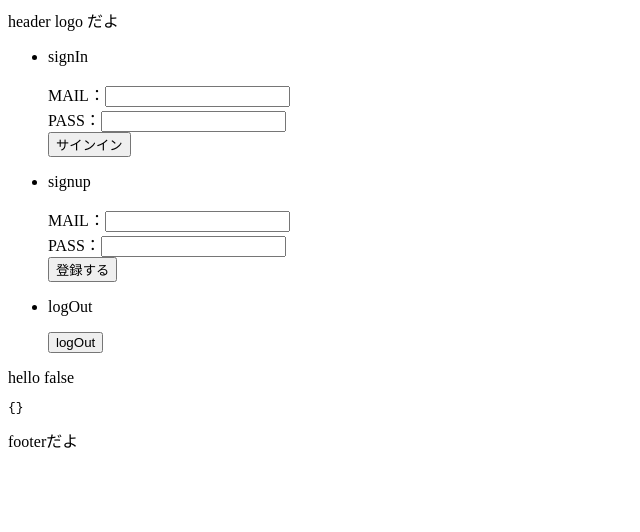
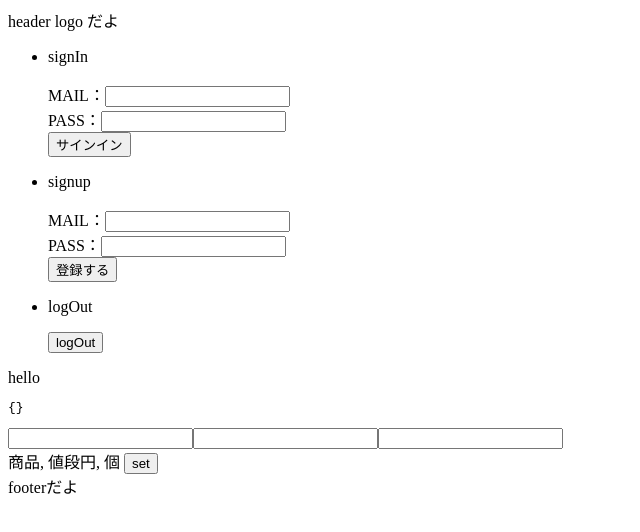
Before and after one commit to no-na-ka/errand_app, a Vue app: page / in a window 1280 px wide. Shown: the top 532 px of the page, without its empty margins (0-640 px from the left). Built offline with nearby package versions, Linux system fonts and the light colour scheme; no server answers.

Commit message:
データベース登録完了

```diff
--- a/database.rules.json
+++ b/database.rules.json
@@ -1,6 +1,6 @@
 {
   "rules": {
-    ".read": false,
-    ".write": false
+    ".read": "auth != null",
+    ".write": "auth != null"
   }
 }
--- a/src/App.vue
+++ b/src/App.vue
@@ -2,6 +2,7 @@
   <div id="app">
     <Header />
     <Home />
+    <ErrandMenuInput />
     <Footer />
   </div>
 </template>
@@ -9,6 +10,7 @@
 <script>
 import Home from './components/Home'
 import Header from './components/Header'
+import ErrandMenuInput from './components/ErrandMenu/ErrandMenuInput'
 import Footer from './components/Footer'
 
 export default {
@@ -16,6 +18,7 @@ export default {
   components: {
     Header,
     Home,
+    ErrandMenuInput,
     Footer
   }
 }
--- a/src/Firebase.js
+++ b/src/Firebase.js
@@ -1,6 +1,8 @@
+import 'firebase/firestore';
+import 'firebase/auth';
+import 'firebase/database'
+
 import firebase from 'firebase/app';
-import "firebase/firestore";
-import "firebase/auth";
 import store from './store'
 
 const firebaseConfig = {
@@ -16,19 +18,30 @@ const firebaseConfig = {
 firebase.initializeApp(firebaseConfig);
 
 export const db = firebase.firestore();
+
 export default {
   ////////// いつものやつ
   init() {
     firebase.initializeApp(firebaseConfig);
     firebase.auth().setPersistence(firebase.auth.Auth.Persistence.SESSION);
   },
-  ////////// ログイン情報保持用
+  ////////// 読み込んだときの処理
+  // ログイン情報保持用
   onAuth() {
     firebase.auth().onAuthStateChanged(user => {
       user = user ? user : {};
       store.commit('isUser', user);
       store.commit('isUserSignInStatus', user.uid ? true : false);
     });
+  },
+  // データベースから情報取得
+  showList() {
+    firebase.auth().onAuthStateChanged(user => {
+
+      firebase.database().ref(user.uid).on('value', function(snapshot) {
+        store.commit('isListItems', snapshot.val())
+      })
+    })
   },
   ////////// サインアウトアウト
   signOut() {
@@ -46,12 +59,33 @@ export default {
     .catch((error) => {
         // 失敗したときの処理
         store.commit('isUser', error)
-    });
+    })
   },
   // google
   signInGoogle() {
     const provider = new firebase.auth.GoogleAuthProvider();
     firebase.auth().signInWithPopup(provider)
   },
-  //////////
+  ////////// サインアップ
+  // メール
+  signUpMail(mail, pass) {
+    firebase
+    .auth()
+    .createUserWithEmailAndPassword(mail, pass)
+    .then(() => {
+        console.log('ユーザ作成に成功');
+    })
+    .catch((error) => {
+        console.error('ユーザ作成に失敗:', error);
+    })
+  },
+  ////////// 買い物リスト追加
+  setErandList(dataId, dataDisc) {
+    let roomId = dataId
+
+    firebase
+    .database()
+    .ref(roomId)
+    .push(dataDisc);
+  }
 }
--- /dev/null
+++ b/src/components/ErrandMenu/ErrandMenuInput.vue
@@ -0,0 +1,42 @@
+<template>
+    <section>
+        <form>
+            <input type="text" name="errandItemName"  v-model="errandItemName">
+            <input type="number" name="errandItemCost" v-model="errandItemCost">
+            <input type="number" name="errandItemCount" v-model="errandItemCount">
+        </form>
+        商品{{ errandItemName }}, 値段{{ errandItemCost }}円, {{ errandItemCount }}個
+
+        <button type="button" @click="setErandList()">set</button>
+    </section>
+</template>
+
+<script>
+import firebase from '../../Firebase'
+
+export default {
+    name: 'errandItem',
+    data() {
+        return {
+            errandItemName: '',
+            errandItemCost: '',
+            errandItemCount: '',
+            erandList: {}
+        }
+    },
+    methods: {
+        setErandList() {
+            this.errandList = {
+                'name': this.errandItemName,
+                'cost': this.errandItemCost,
+                'count': this.errandItemCount,
+            }
+            const user = this.$store.state.user
+
+            firebase.setErandList(user.uid, this.errandList)
+        }
+
+    }
+
+}
+</script>
--- a/src/components/Home.vue
+++ b/src/components/Home.vue
@@ -1,7 +1,8 @@
 <template>
     <section>
-        <div>hello {{ status }}</div>
+        <div>hello</div>
         <pre>{{ user }}</pre>
+        <pre>{{ list }}</pre>
     </section>
 </template>
 
@@ -12,16 +13,17 @@ export default {
     name: 'Home',
     created: function() {
         firebase.onAuth();
+        firebase.showList();
     },
     computed: {
         user () {
             let user = this.$store.state.user
-            return user
+            return user.uid
         },
-        status() {
-            let status = this.$store.state.status
-            return status
-        }
+        list () {
+            let list = this.$store.state.list
+            return list
+        },
     },
 }
 </script>
--- a/src/components/Register/SignUp.vue
+++ b/src/components/Register/SignUp.vue
@@ -4,7 +4,7 @@
         <form>
             MAIL：<input type="email" v-model="signUpMail"><br>
             PASS：<input type="password" v-model="signUpPass"><br>
-            <button type="button" @click="signUp()">登録する</button>
+            <button type="button" @click="signMailUp()">登録する</button>
         </form>
     </div>
 </template>
@@ -21,18 +21,8 @@ export default {
         }
     },
     methods: {
-        signUp() {
-            firebase
-            .auth()
-            .createUserWithEmailAndPassword(this.signUpMail, this.signUpPass)
-            .then(() => {
-                console.log(1)
-                console.log('ユーザ作成に成功');
-            })
-            .catch((error) => {
-                console.log(2)
-                console.error('ユーザ作成に失敗:', error);
-            });
+        signMailUp() {
+            firebase.signUpMail(this.signUpMail, this.signUpPass)
         }
     }
 }
--- a/src/store/index.js
+++ b/src/store/index.js
@@ -6,7 +6,8 @@ Vue.use(Vuex)
 export default new Vuex.Store({
     state: {
         user: {},
-        status: false
+        status: false,
+        list: {}
     },
     getters: {
 
@@ -17,7 +18,11 @@ export default new Vuex.Store({
         },
         isUserSignInStatus(state, status) {
             state.status = status
+        },
+        isListItems(state, listItem) {
+            state.list = listItem
         }
+
     },
     actions: {
 
```
Also changed, not shown: 1 other file (tests, documents, lock files or other folders).
